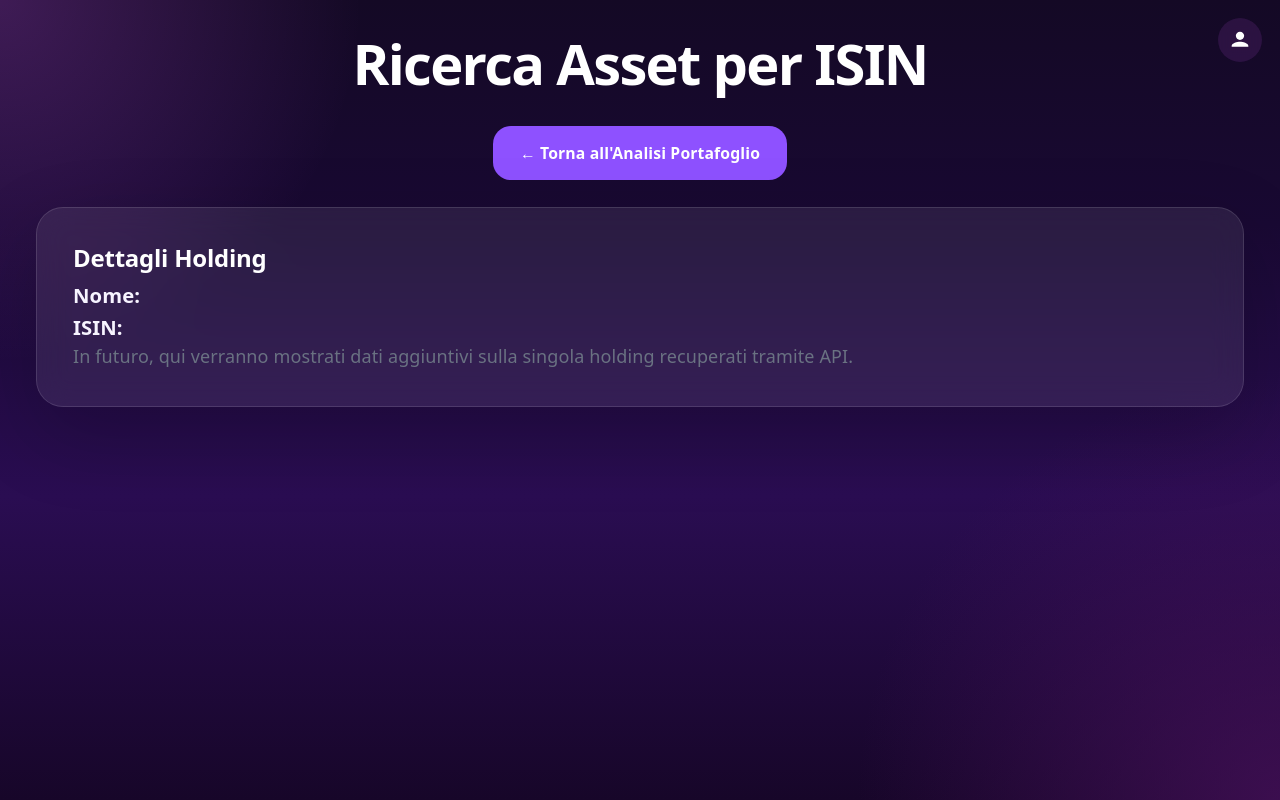
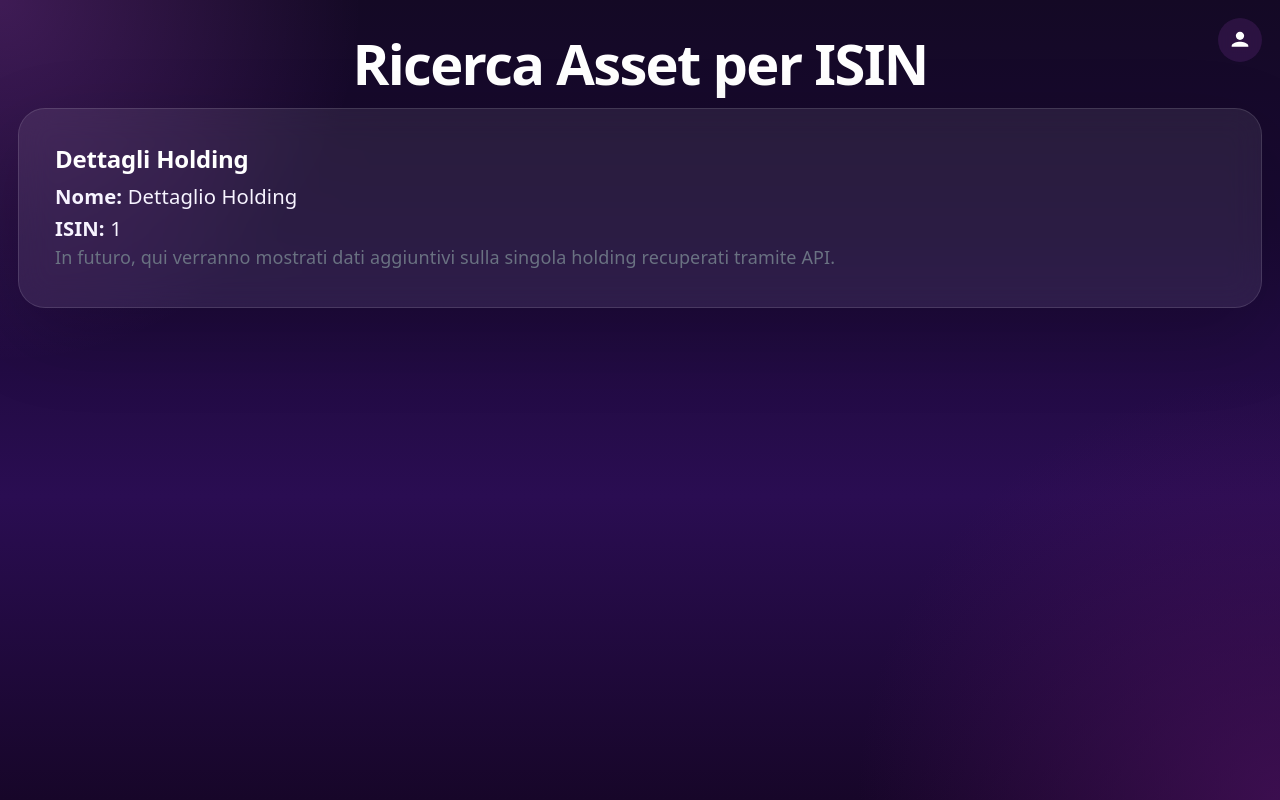
Before and after one commit to GiulianDev/Fiancialapp, a React (Vite) app in the folder frontend/: page /holding/1 in a window 1280 px wide. Built offline with nearby package versions, Linux system fonts and the light colour scheme; no server answers.

Commit message:
Update HoldingDetailPage.tsx

```diff
--- a/frontend/src/pages/HoldingDetailPage.tsx
+++ b/frontend/src/pages/HoldingDetailPage.tsx
@@ -1,26 +1,27 @@
+import { useParams, useLocation, useNavigate } from 'react-router';
 import { Card } from '../components/ui/Card/Card';
-import { Button } from '../components/ui/Button'; // Assicurati che il path sia corretto in base alle tue cartelle
 
-interface HoldingDetailPageProps {
-  isin: string;
-  name: string;
-  onBack: () => void; // Funzione per tornare indietro
-}
+export function HoldingDetailPage() {
+  const { isin } = useParams<{ isin: string }>(); // Legge l'ISIN dall'URL
+  const location = useLocation();
+  const navigate = useNavigate();
 
-export function HoldingDetailPage({ isin, name, onBack }: HoldingDetailPageProps) {
+  // Recupera il nome che avevamo passato tramite lo "state" nella funzione handleHoldingClick
+  const name = location.state?.name || 'Dettaglio Holding';
+
+  const handleBack = () => {
+    // Questo è il VERO tasto indietro: ti riporta alla SearchPage
+    // ripristinando esattamente l'URL precedente (es: /?isin=IE123&hLimit=10)
+    navigate(-1);
+  };
+
   return (
-    <div className="container mx-auto p-4">
-
-      {/* Wrapper per distanziare il bottone dalla card sottostante */}
-      <div style={{ marginBottom: '1.5rem' }}>
-        {/* Usiamo il tuo Button con la variante 'secondary' (grigio ardesia).
-            Se lo vuoi viola come quello principale, ti basta togliere variant="secondary" */}
-        <Button onClick={onBack}>
-          ← Torna all'Analisi Portafoglio
-        </Button>
-      </div>
+    <div>
 
       <Card className="p-6">
+
+        {/* <button onClick={handleBack}>Torna Indietro</button> */}
+
         <h2 className="text-2xl font-bold mb-4">Dettagli Holding</h2>
         <p className="text-lg"><strong>Nome:</strong> {name}</p>
         <p className="text-lg"><strong>ISIN:</strong> {isin}</p>
@@ -30,6 +31,8 @@ export function HoldingDetailPage({ isin, name, onBack }: HoldingDetailPageProps
           In futuro, qui verranno mostrati dati aggiuntivi sulla singola holding recuperati tramite API.
         </p>
       </Card>
+
+
     </div>
   );
 }
```
